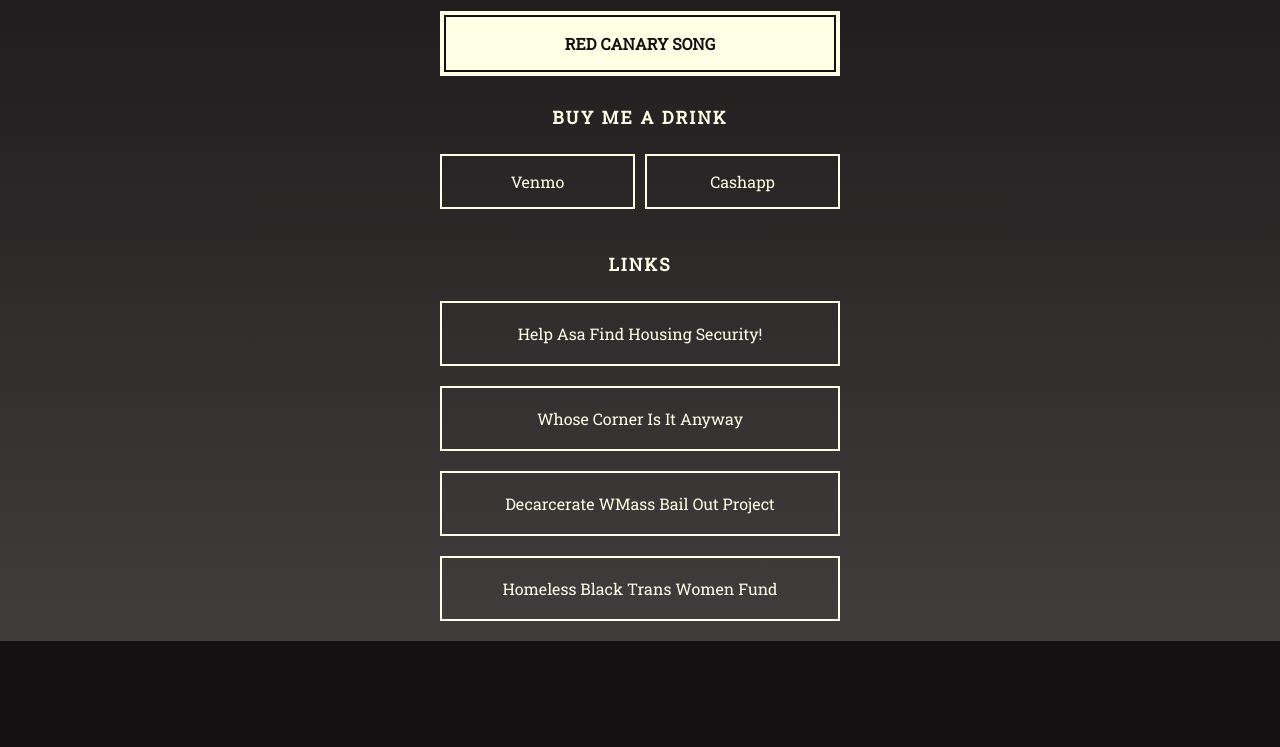
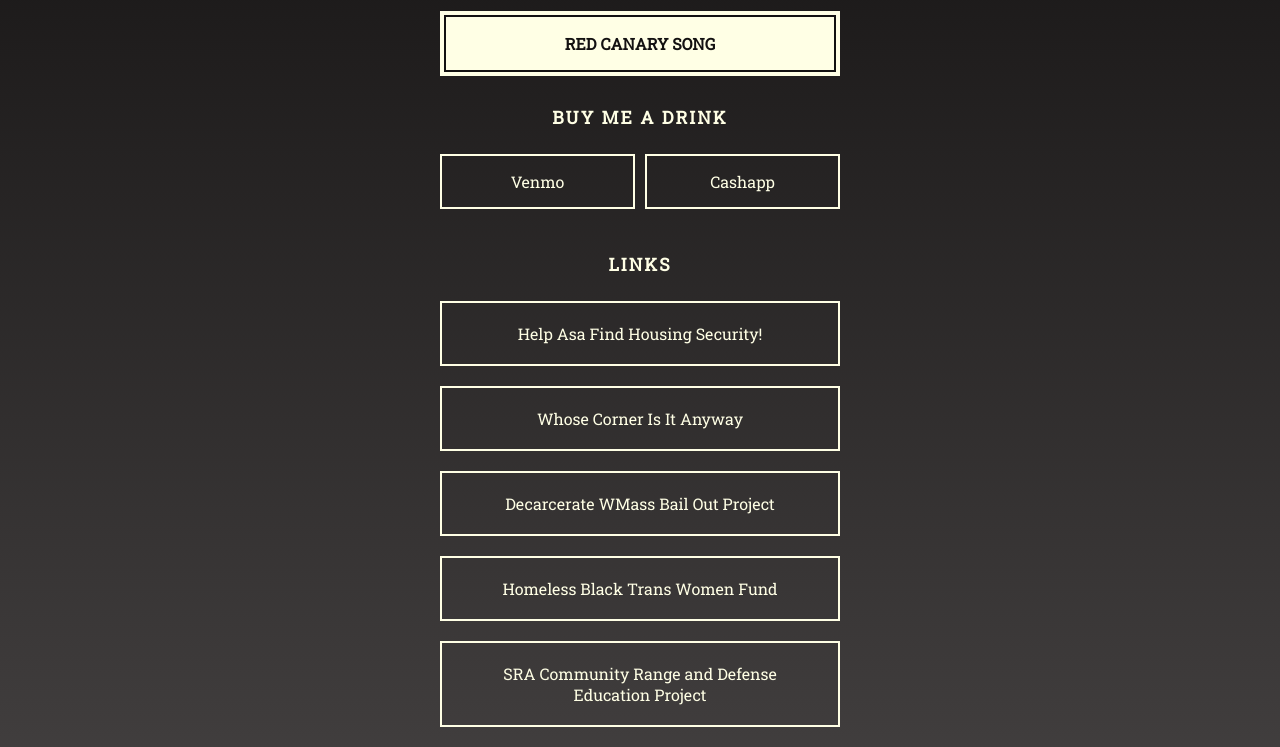
Before and after one commit to midnightjazzmine/midnightjazzmine.github.io, a plain HTML site: page links/index.html in a window 1280 px wide. Shown: the part 247-994 px from the top of the page. Before the commit the page ends 888 px from the top, so only its background shows below. Drawn offline with Linux system fonts and the light colour scheme.

Commit message:
Update index.html

```diff
--- a/links/index.html
+++ b/links/index.html
@@ -40,6 +40,7 @@
     <a href="https://www.gofundme.com/f/whose-corner-is-it-anyway">Whose Corner Is It Anyway</a>
     <a href="https://www.gofundme.com/f/decarcerate-wmass-bailouts-hampden-county-jail">Decarcerate WMass Bail Out Project</a>
     <a href="https://www.homelessblacktranswomenfund.net/">Homeless Black Trans Women Fund</a>
+    <a href="https://www.gofundme.com/f/sra-community-range-and-defense-education-project">SRA Community Range and Defense Education Project</a>
 
     <!-- Socials -->
     <!-- <h2>Follow Me On</h2>
```
